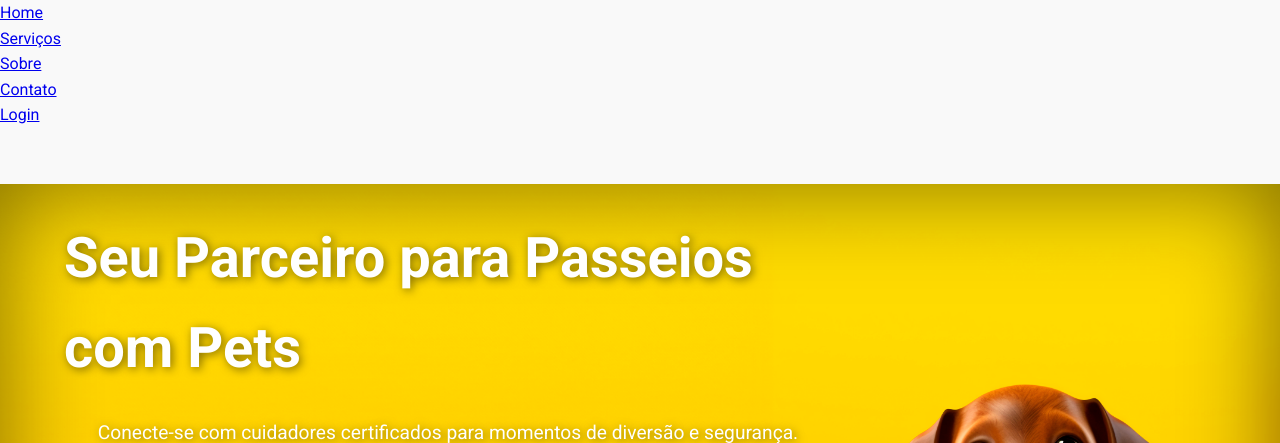
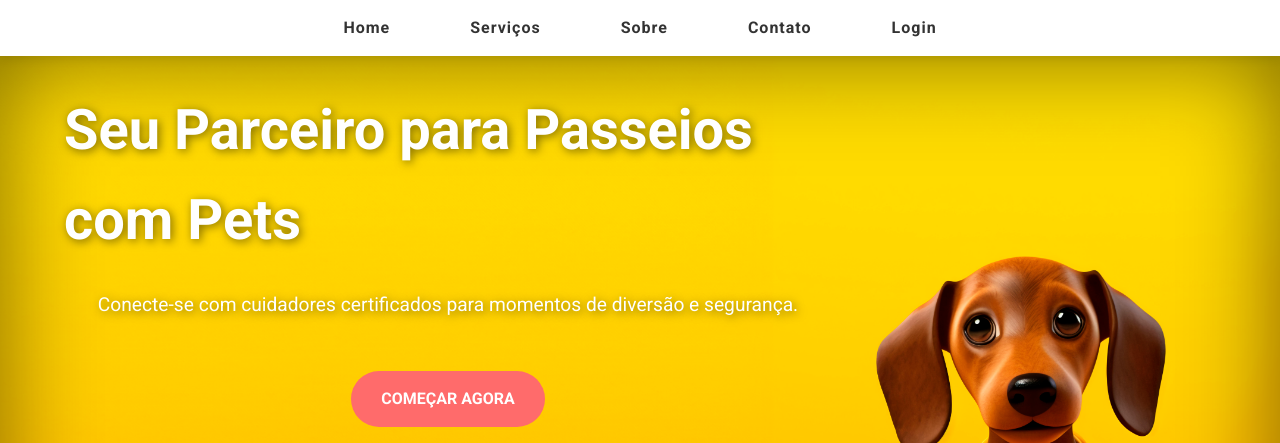
Before and after one commit to kawanzx/SafePet2, a PHP site: page / in a window 1280 px wide. Shown: the top 443 px of the page. Run offline with PHP 8.4, Linux system fonts and the light colour scheme.

Commit message:
Refazendo alterações da navbar

```diff
--- a/styles.css
+++ b/styles.css
@@ -13,6 +13,46 @@ body {
     background-color: #f9f9f9;
     color: #333;
     overflow-x: hidden;
+}
+
+/* Estilos da Navbar */
+.transparent-nav {
+    background: rgba(255, 255, 255, 0.9);
+    box-shadow: 0 2px 10px rgba(0, 0, 0, 0.1);
+    position: fixed;
+    top: 0;
+    left: 0;
+    width: 100%;
+    z-index: 1000;
+    display: flex;
+    justify-content: center;
+    padding: 15px 0;
+    transition: background-color 0.3s ease;
+}
+
+.transparent-nav ul {
+    display: flex;
+    list-style: none;
+    margin: 0;
+    padding: 0;
+}
+
+.transparent-nav ul li {
+    margin: 0 20px;
+}
+
+.transparent-nav ul li a {
+    color: #333;
+    text-decoration: none;
+    font-weight: bold;
+    letter-spacing: 1px;
+    padding: 10px 20px;
+    border-radius: 5px;
+    transition: background-color 0.3s ease;
+}
+
+.transparent-nav ul li a:hover {
+    background-color: rgba(0, 0, 0, 0.05);
 }
 
 .user-info img {
```
